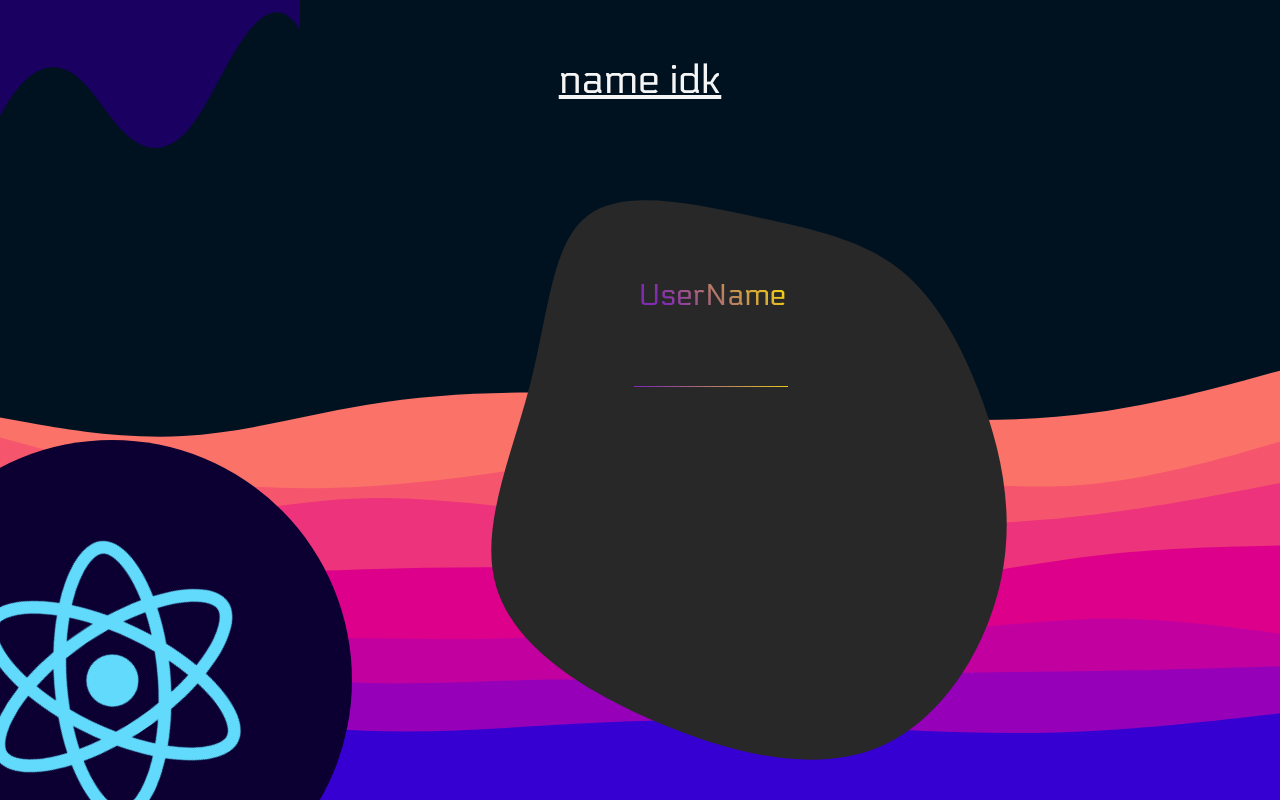
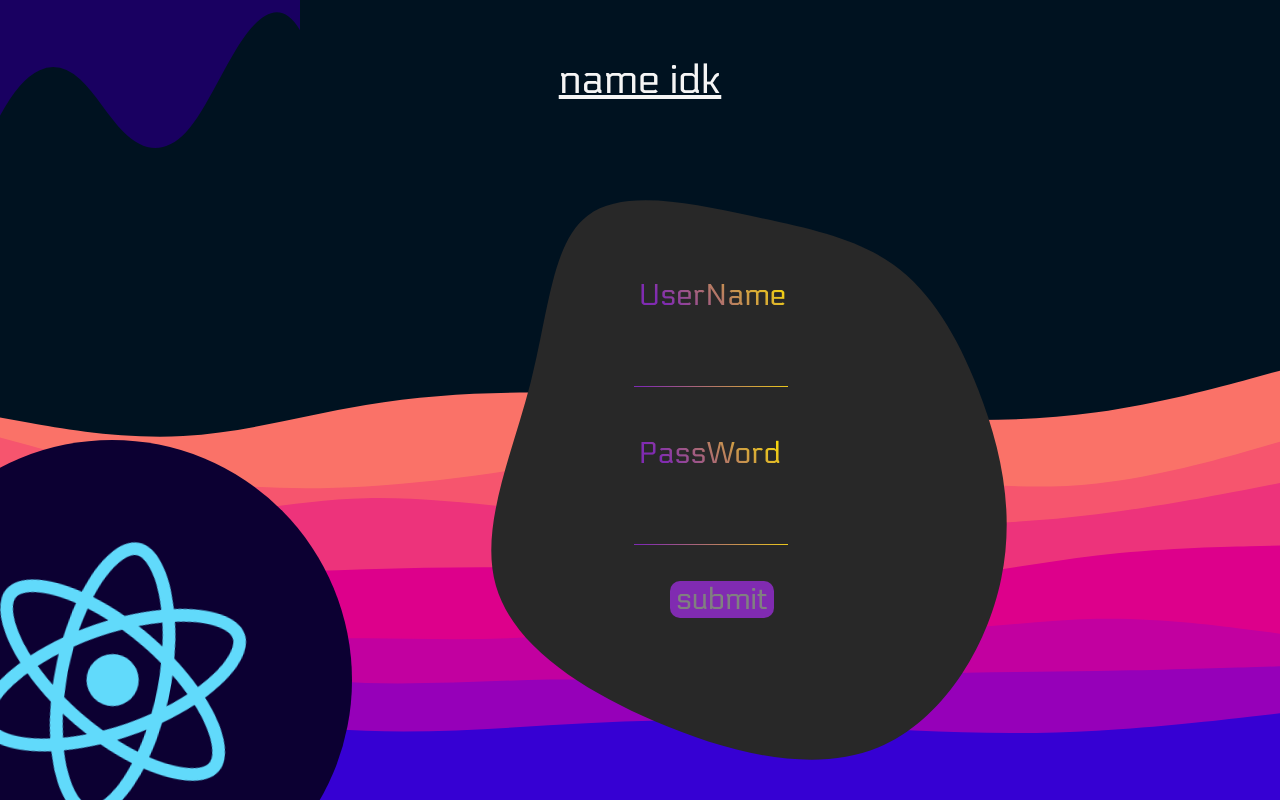
Before and after one commit to Gohostieee/news-web-app, a React (Create React App) app: page / in a window 1280 px wide. Shown: the top 800 px of the page. Built offline with nearby package versions, Linux system fonts and the light colour scheme.

Commit message:
finished input ui

```diff
--- a/src/App.css
+++ b/src/App.css
@@ -76,7 +76,12 @@ p{
   left: 38.5%;
   z-index: 99;
 }
-
+#passWord{
+  font-size: 30px;
+  top: 28%;
+  left: 38.5%;
+  z-index: 99;
+}
 .inp{
   outline: none;
   background-color: rgba(0,0,0,0);
@@ -88,13 +93,38 @@ p{
   width: 150px;
   border-image-source: linear-gradient(45deg,#802bb1 5%,#FFE400);
   border-bottom-width: 1px;
-  top: 20%;
-  left: 38%;
   z-index: 99;
   caret-color: #802bb1;
   font-size: 20px;
   position: absolute;
   margin-top: 25px;
+}
+
+.submit{
+  position: absolute;
+  margin-top: 25px;
+  top: 45%;
+  left: 41.8%;
+  background: #802bb1;
+  color: grey;
+  transition: background 0.5s,color 0.5s;
+  border: hidden;
+  font-family: elec;
+  border-radius: 10px;
+  font-size: 30px;
+}
+.submit:hover{
+  background: linear-gradient(45deg,rgba(128,43,177,1) 20%,rgba(255,228,0,1));
+  color: #FFE400;
+
+}
+#usrInp{
+  top: 20%;
+  left: 38%;
+}
+#passInp{
+  top: 38%;
+  left: 38%;
 }
 #blob1{
   width: 100%;
--- a/src/App.js
+++ b/src/App.js
@@ -42,7 +42,11 @@ function App() {
         <div className="blob" alt="logo" >
             <img src={blob1} id='blob1'/>
             <p className='pyGrad' id='userName'>UserName</p>
-            <input maxLength={12} className='inp pyGrad'/>
+            <input maxLength={12} id='usrInp' className='inp pyGrad'/>
+            <p className='pyGrad' id='passWord'>PassWord</p>
+            <input maxLength={12} id='passInp' className={'inp pyGrad'}/>
+            <button className={'submit'}>submit</button>
+
         </div>
         <div className="circle" id="lowerleft">
             <img src={logo} className="App-logo" alt="logo" />
```
